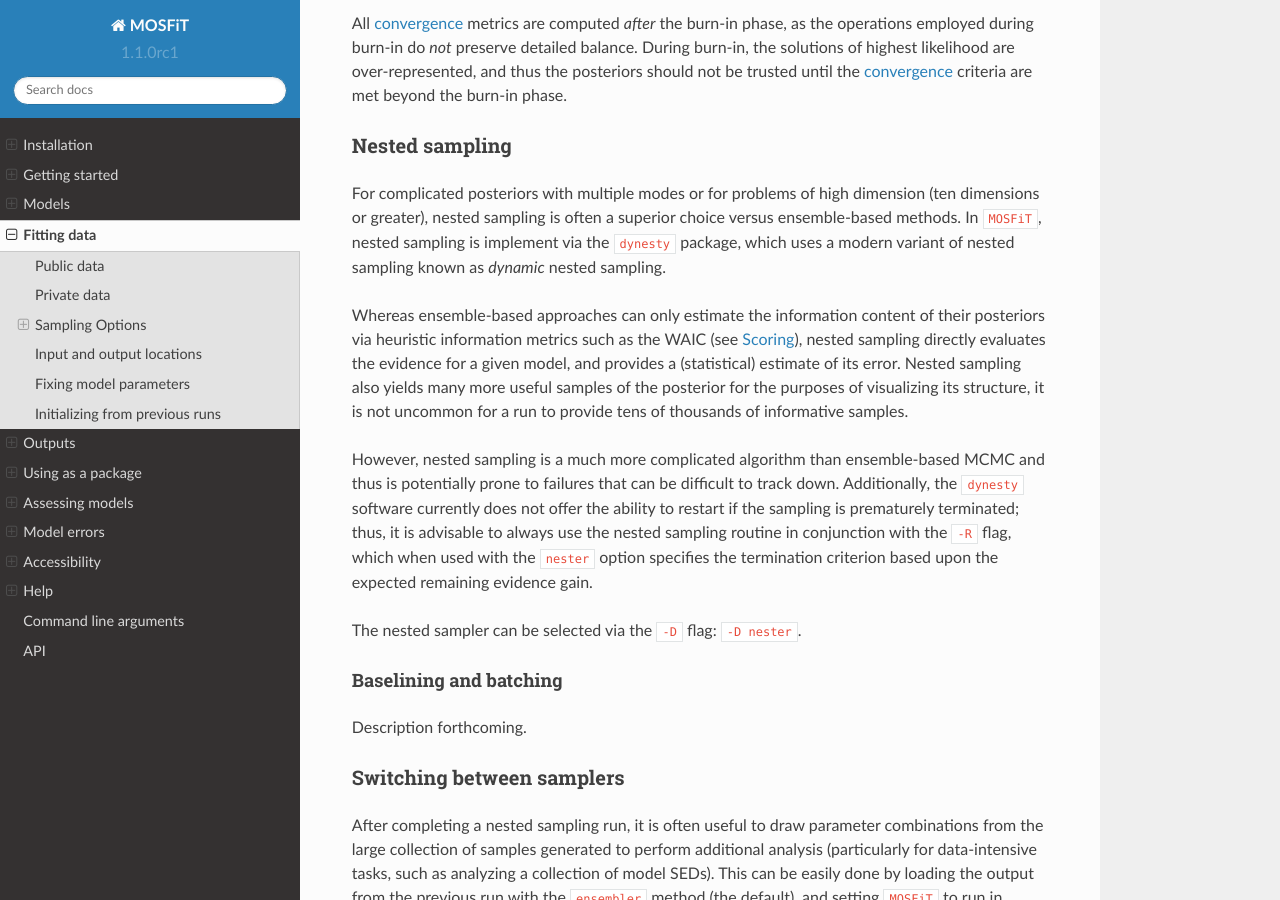
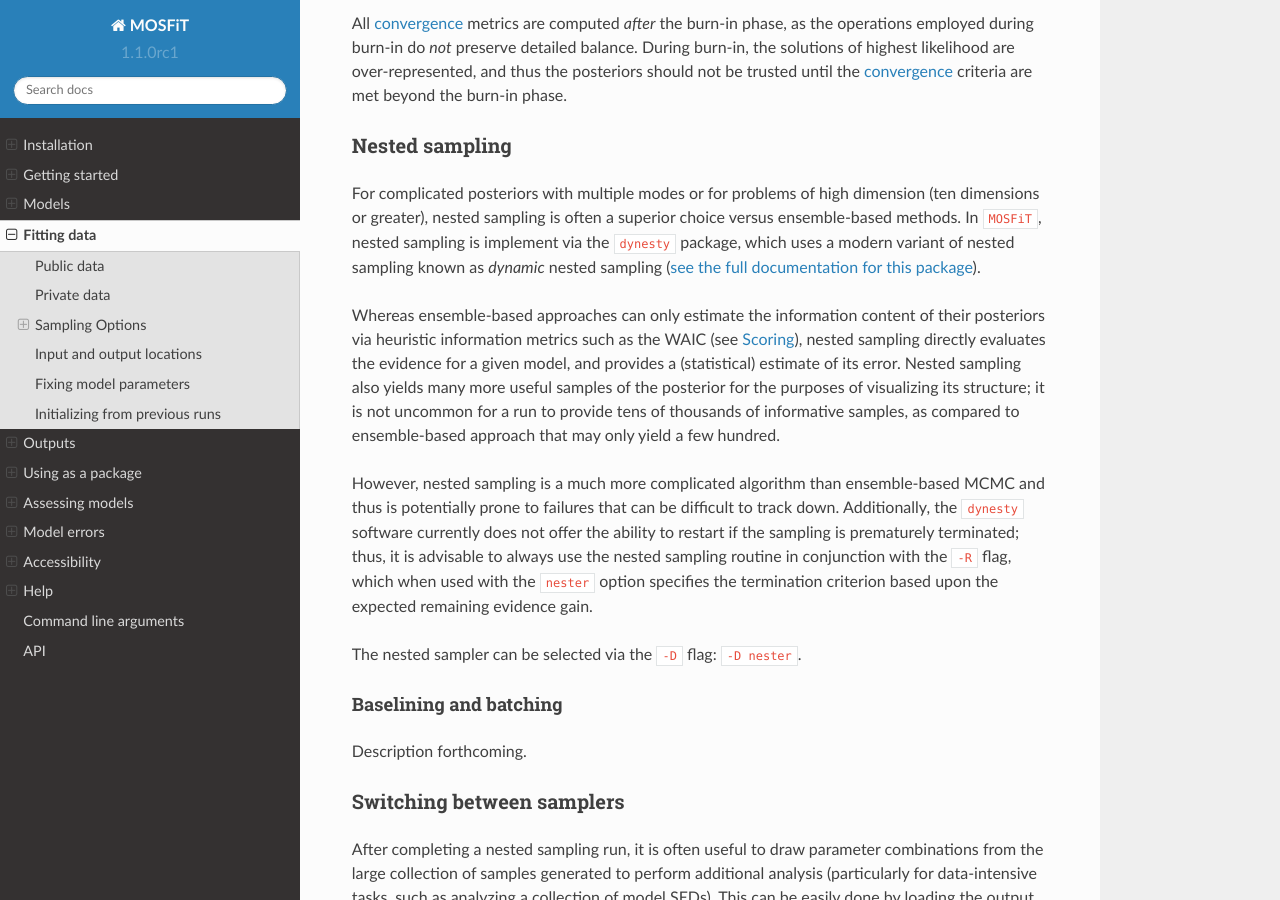
Before and after one commit to guillochon/MOSFiT, a Sphinx documentation site: the page built from docs/fitting.rst, in a window 1280 px wide and 900 px high, scrolled down 4055 px. Built offline with Sphinx 7.4.7 and the Read the Docs theme 2.0.0, drawn with Linux system fonts in a browser that asks for light colours.

Commit message:
DOCS: add link to dynesty

```diff
--- a/docs/fitting.rst
+++ b/docs/fitting.rst
@@ -137,9 +137,9 @@ All :ref:`convergence <convergence>` metrics are computed *after* the burn-in ph
 Nested sampling
 ===============
 
-For complicated posteriors with multiple modes or for problems of high dimension (ten dimensions or greater), nested sampling is often a superior choice versus ensemble-based methods. In ``MOSFiT``, nested sampling is implement via the ``dynesty`` package, which uses a modern variant of nested sampling known as *dynamic* nested sampling.
+For complicated posteriors with multiple modes or for problems of high dimension (ten dimensions or greater), nested sampling is often a superior choice versus ensemble-based methods. In ``MOSFiT``, nested sampling is implement via the ``dynesty`` package, which uses a modern variant of nested sampling known as *dynamic* nested sampling (`see the full documentation for this package <http://dynesty.rtfd.io>`_).
 
-Whereas ensemble-based approaches can only estimate the information content of their posteriors via heuristic information metrics such as the WAIC (see :ref:`scoring`), nested sampling directly evaluates the evidence for a given model, and provides a (statistical) estimate of its error. Nested sampling also yields many more useful samples of the posterior for the purposes of visualizing its structure, it is not uncommon for a run to provide tens of thousands of informative samples.
+Whereas ensemble-based approaches can only estimate the information content of their posteriors via heuristic information metrics such as the WAIC (see :ref:`scoring`), nested sampling directly evaluates the evidence for a given model, and provides a (statistical) estimate of its error. Nested sampling also yields many more useful samples of the posterior for the purposes of visualizing its structure; it is not uncommon for a run to provide tens of thousands of informative samples, as compared to ensemble-based approach that may only yield a few hundred.
 
 However, nested sampling is a much more complicated algorithm than ensemble-based MCMC and thus is potentially prone to failures that can be difficult to track down. Additionally, the ``dynesty`` software currently does not offer the ability to restart if the sampling is prematurely terminated; thus, it is advisable to always use the nested sampling routine in conjunction with the ``-R`` flag, which when used with the ``nester`` option specifies the termination criterion based upon the expected remaining evidence gain.
 
```
